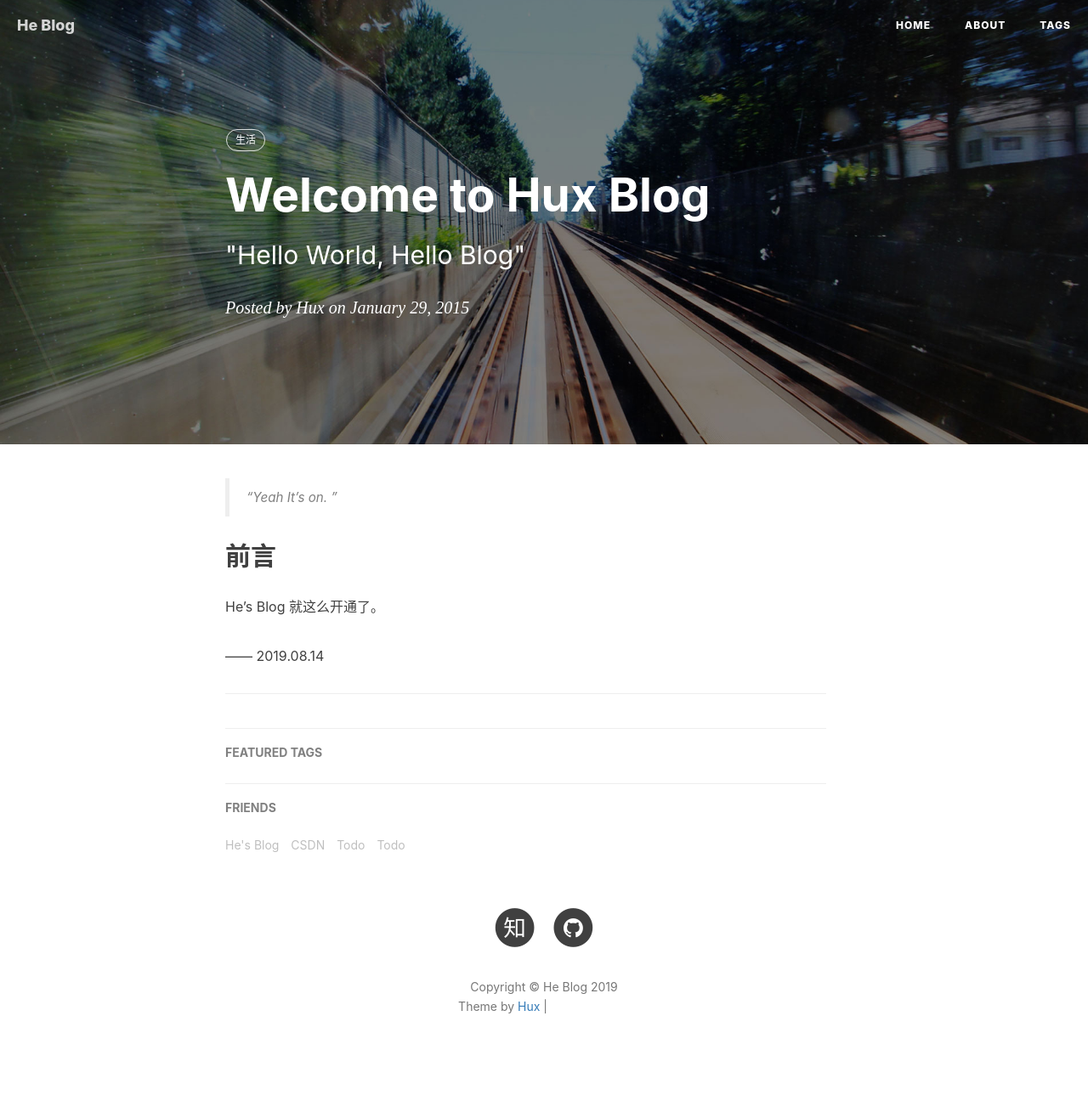
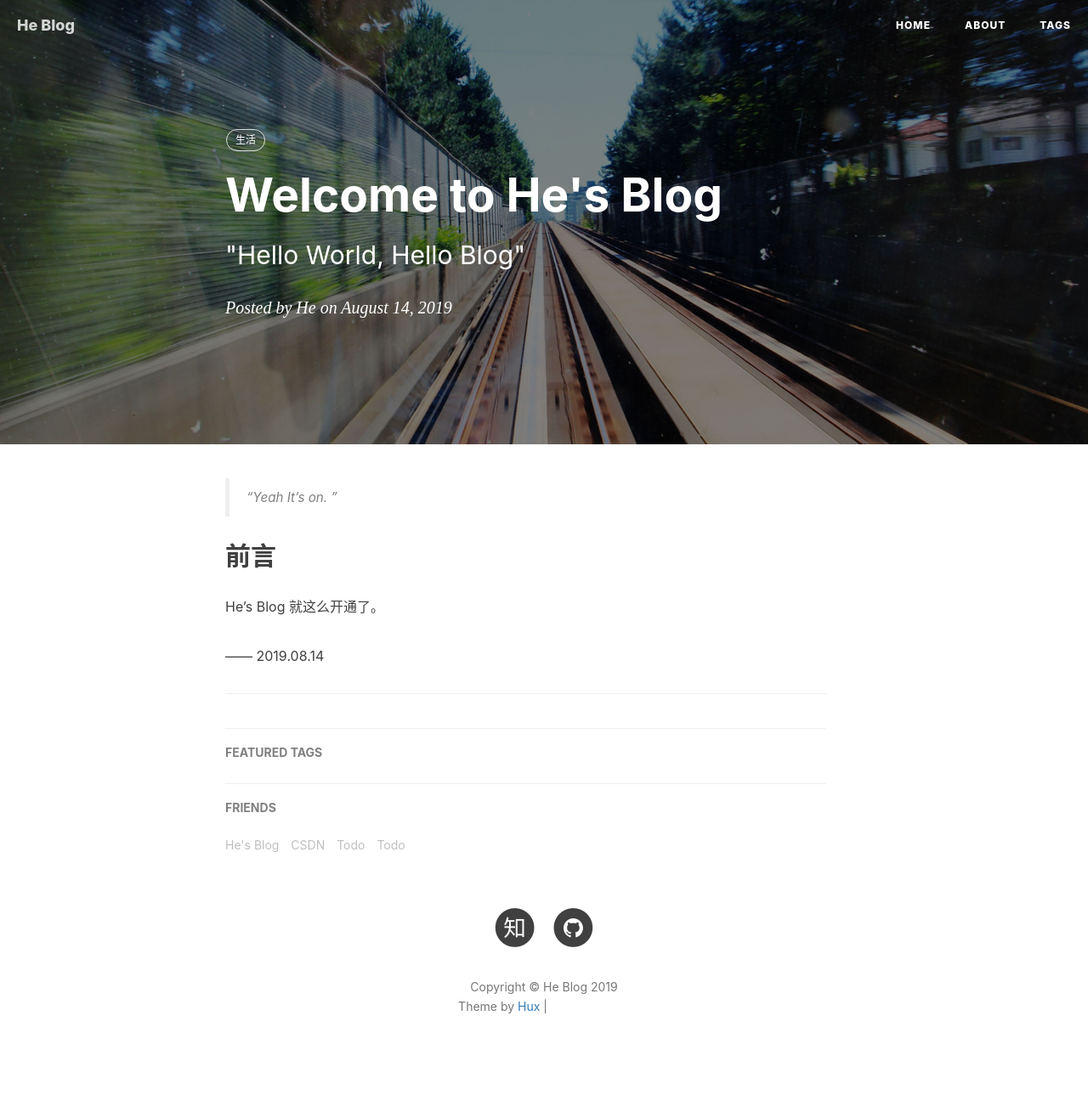
Before and after one commit to Achhhe/Achhhe.github.io, a Jekyll site: the page built from _posts/2014-01-29-hello-2015.markdown, in a window 1280 px wide. Shown: the whole page at 85% size. Built offline with Jekyll 4.4.1, drawn with Linux system fonts in a browser that asks for light colours; nearby versions of some CDN libraries; comment, search, counter and statistics services are not loaded; grey boxes are pictures that could not be loaded.

Commit message:
Update 2014-01-29-hello-2015.markdown

```diff
--- a/_posts/2014-01-29-hello-2015.markdown
+++ b/_posts/2014-01-29-hello-2015.markdown
@@ -1,9 +1,9 @@
 ---
 layout:     post
-title:      "Welcome to Hux Blog"
+title:      "Welcome to He's Blog"
 subtitle:   " \"Hello World, Hello Blog\""
-date:       2015-01-29 12:00:00
-author:     "Hux"
+date:       2019-08-14 15:48:00
+author:     "He"
 header-img: "img/post-bg-2015.jpg"
 tags:
     - 生活
```
